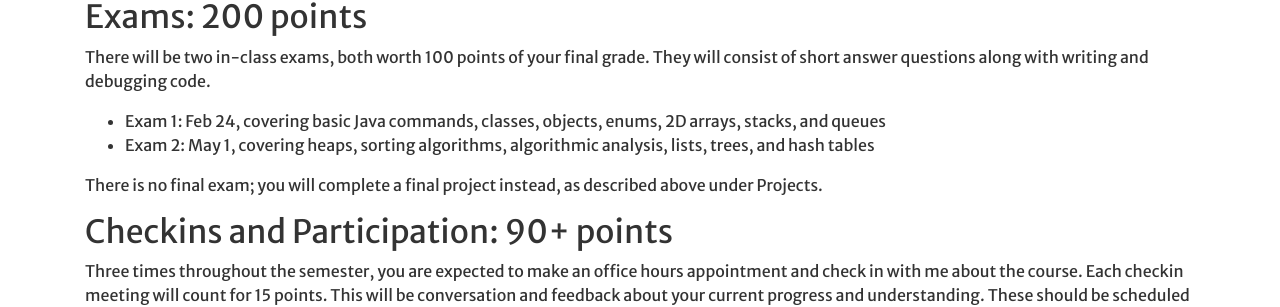
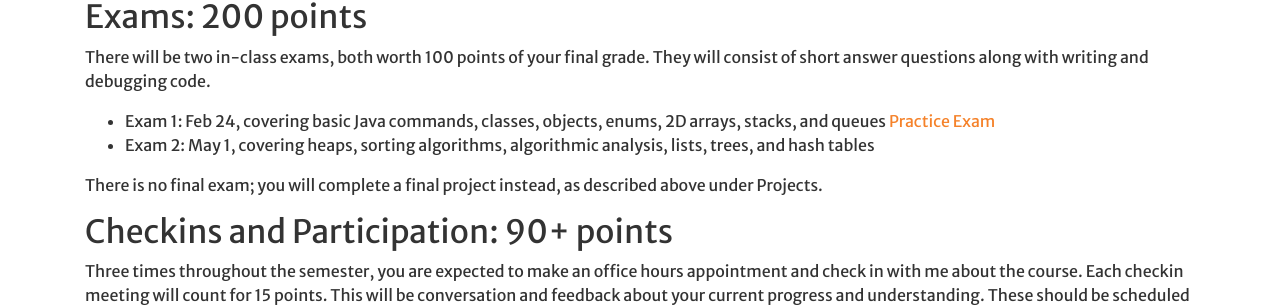
Before and after one commit to Hendrix-CS/csci151, a Jekyll site: the page built from index.md, in a window 1280 px wide and 900 px high, scrolled down 3278 px. Shown: the part 149-456 px from the top of the window. Built offline with Jekyll 4.4.1, drawn with Linux system fonts in a browser that asks for light colours; a script that is not in the unit is left out; our own code applies the rules of GitHub Pages for plain Markdown files.

Commit message:
Link to practice exam?

```diff
--- a/index.md
+++ b/index.md
@@ -110,6 +110,7 @@ There will be two in-class exams, both worth 100 points of your final grade.
 They will consist of short answer questions along with writing and debugging code.
 
 * Exam 1: Feb 24, covering basic Java commands, classes, objects, enums, 2D arrays, stacks, and queues
+  [Practice Exam](inclass/exam1-151-s16.pdf)
 * Exam 2: May 1, covering heaps, sorting algorithms, algorithmic analysis, lists, trees, and hash tables
 
 There is no final exam; you will complete a final project instead, as described above under Projects.
```
Also changed, not shown: 1 other file.
